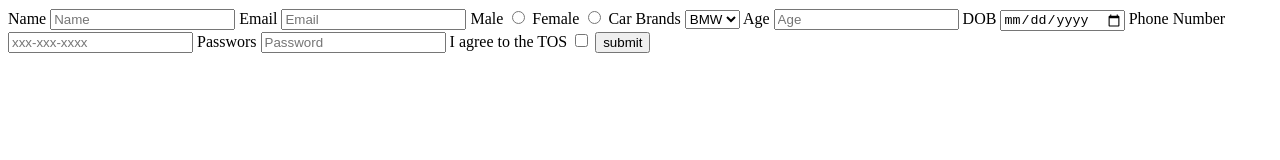
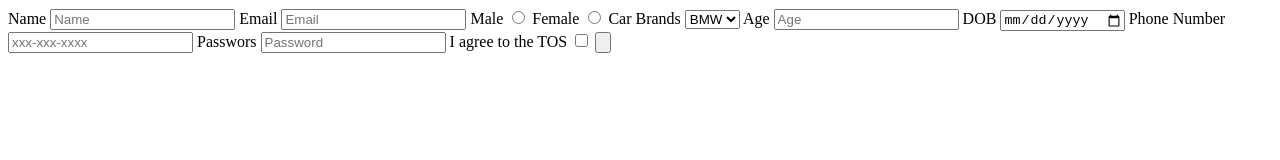
Before and after one commit to acciojob/signup-form-car-Akkadev2219, a website: page main.html in a window 1280 px wide. Drawn offline with Linux system fonts and the light colour scheme.

Commit message:
created a submission

```diff
--- a/main.html
+++ b/main.html
@@ -33,7 +33,7 @@
 		<input type="password" id="password" placeholder="Password" required>
 		<label for="tos">I agree to the TOS</label>
 		<input type="checkbox" id="tos" required>
-		<input type="submit" value="submit">
+		<input type="button" bu="submit">
 	</form>
     <script type="text/javascript" src="./script.js">
 </script>
```
